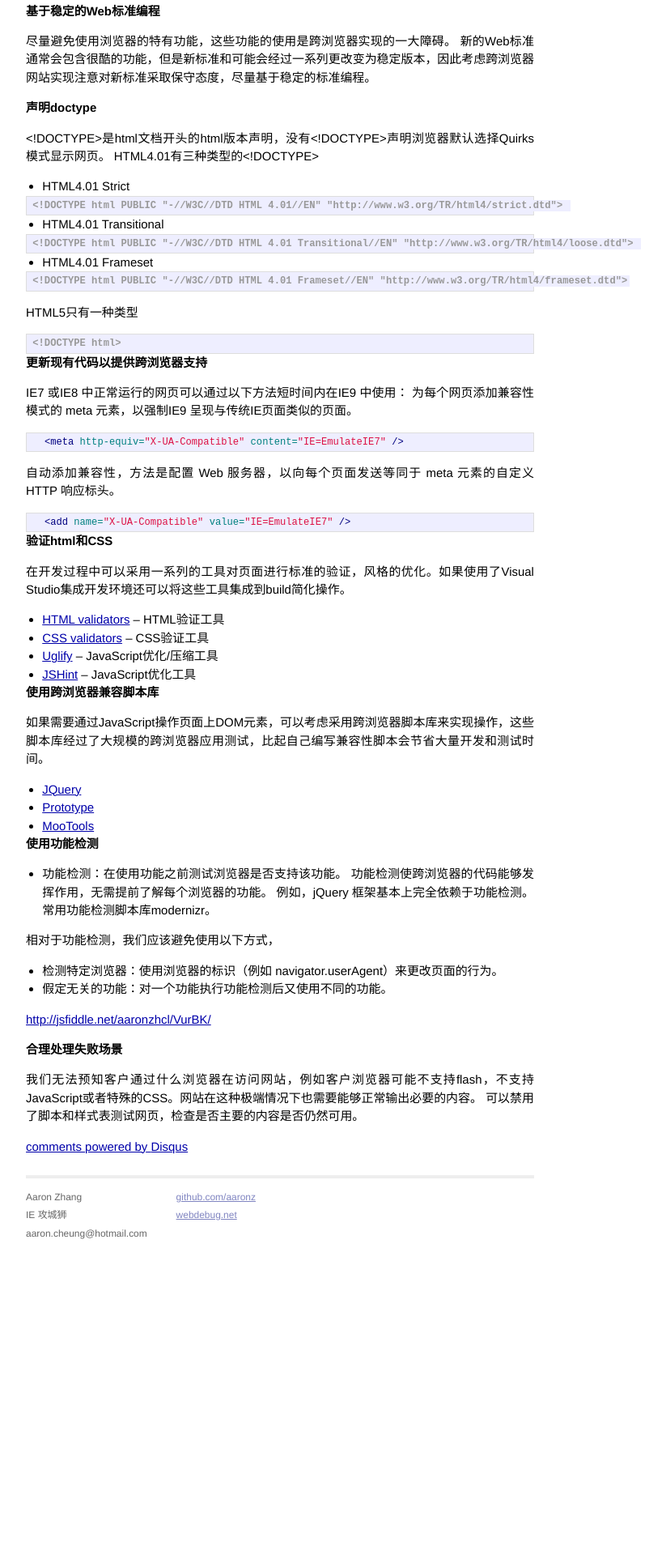
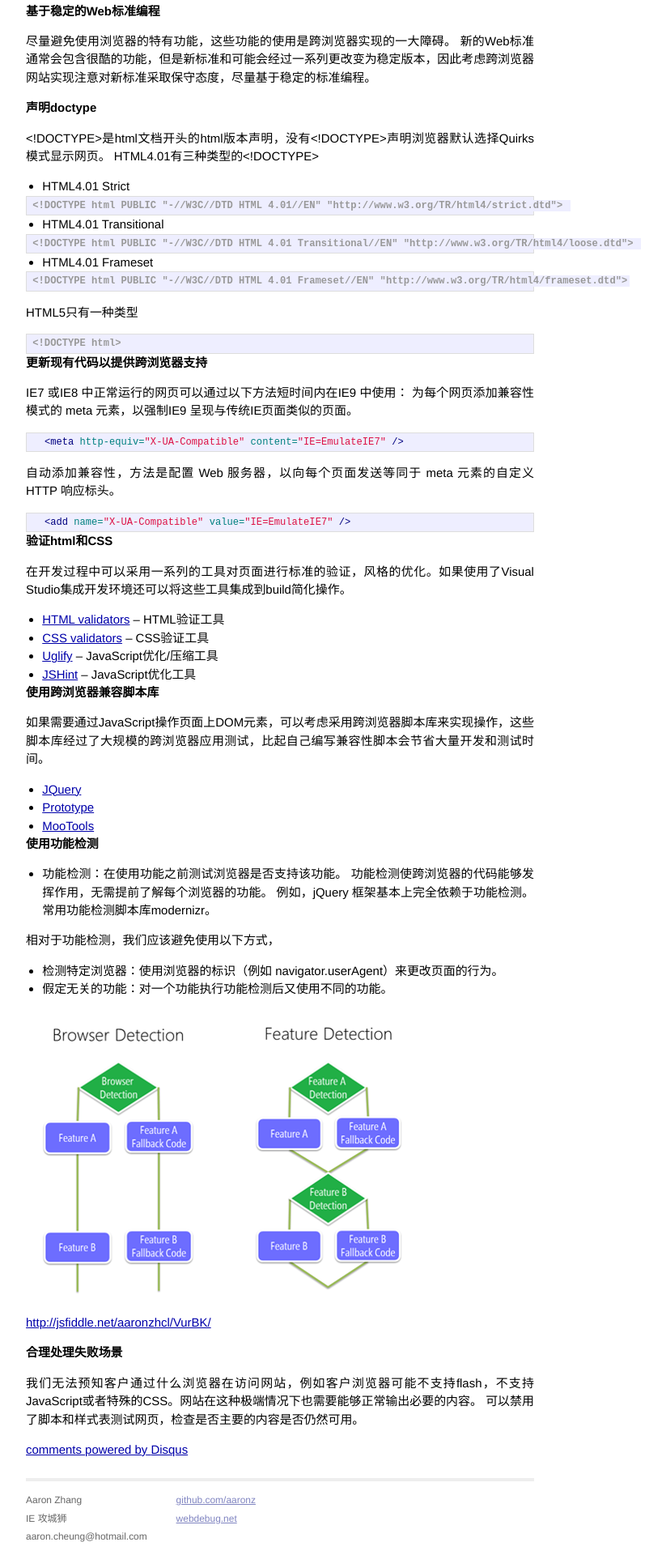
Before and after one commit to aaronz/aaronz.github.com, a Jekyll site: the page built from _posts/2014-06-03-cross-browser-compatibility-guide.markdown, in a window 1280 px wide. Shown: the part 655-2575 px from the top of the page at 81% size, without its empty margins (294-1117 px from the left). Built offline with Jekyll 4.4.1, drawn with Linux system fonts in a browser that asks for light colours; Markdown is read by kramdown in place of the engine named in the settings; comment, search, counter and statistics services are not loaded; before the commit the page ends 2201 px from its top, so only the background shows below that.

Commit message:
Add post image for feature detection.

```diff
--- a/_posts/2014-06-03-cross-browser-compatibility-guide.markdown
+++ b/_posts/2014-06-03-cross-browser-compatibility-guide.markdown
@@ -100,6 +100,8 @@ IE7 或IE8 中正常运行的网页可以通过以下方法短时间内在IE9
 +   检测特定浏览器：使用浏览器的标识（例如 navigator.userAgent）来更改页面的行为。
 +   假定无关的功能：对一个功能执行功能检测后又使用不同的功能。
 
+![feature detection](/assets/images/posts/feature-detection.png)
+
 [http://jsfiddle.net/aaronzhcl/VurBK/](http://jsfiddle.net/aaronzhcl/VurBK/)
 
 # 合理处理失败场景
```
Also changed, not shown: assets/images/posts/feature-detection.png (added).
